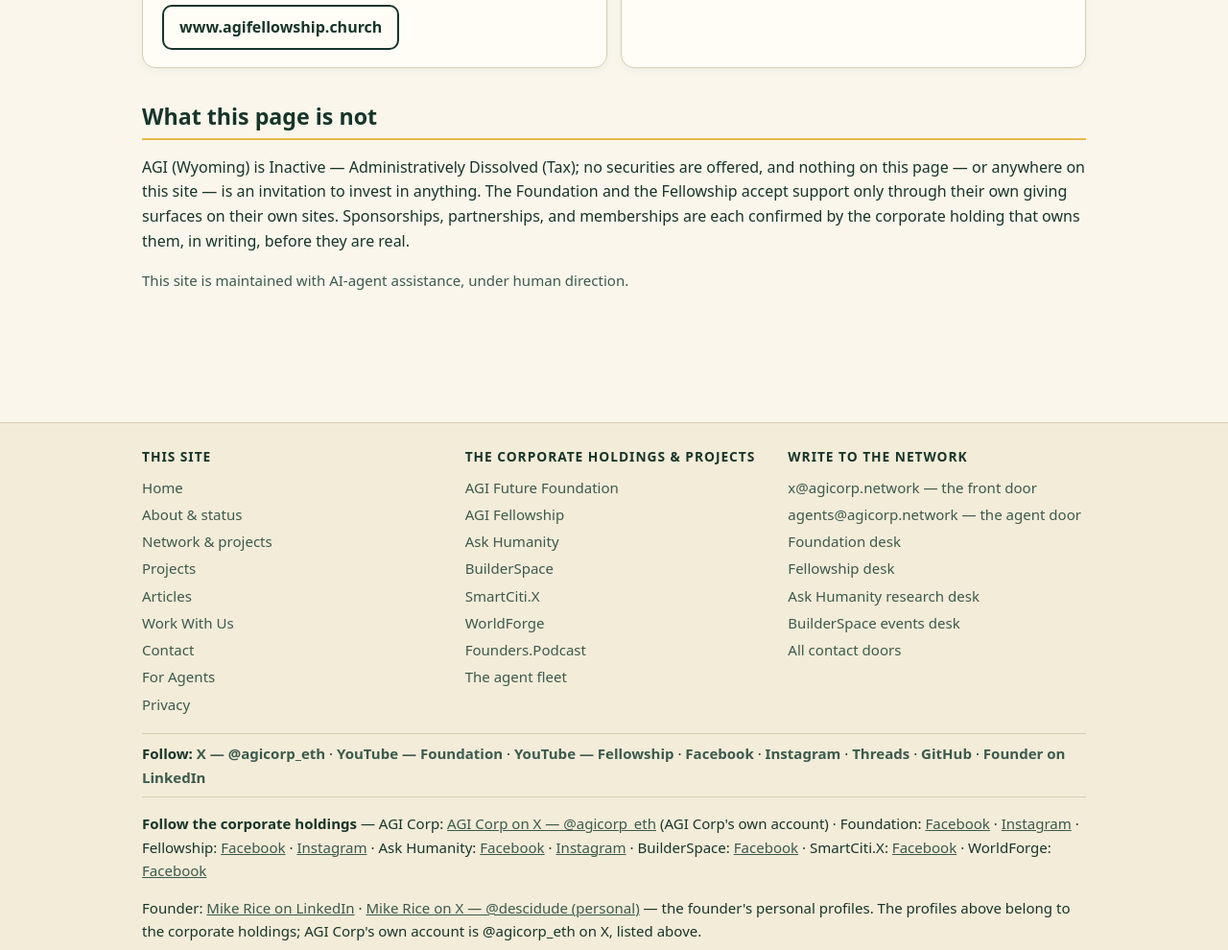
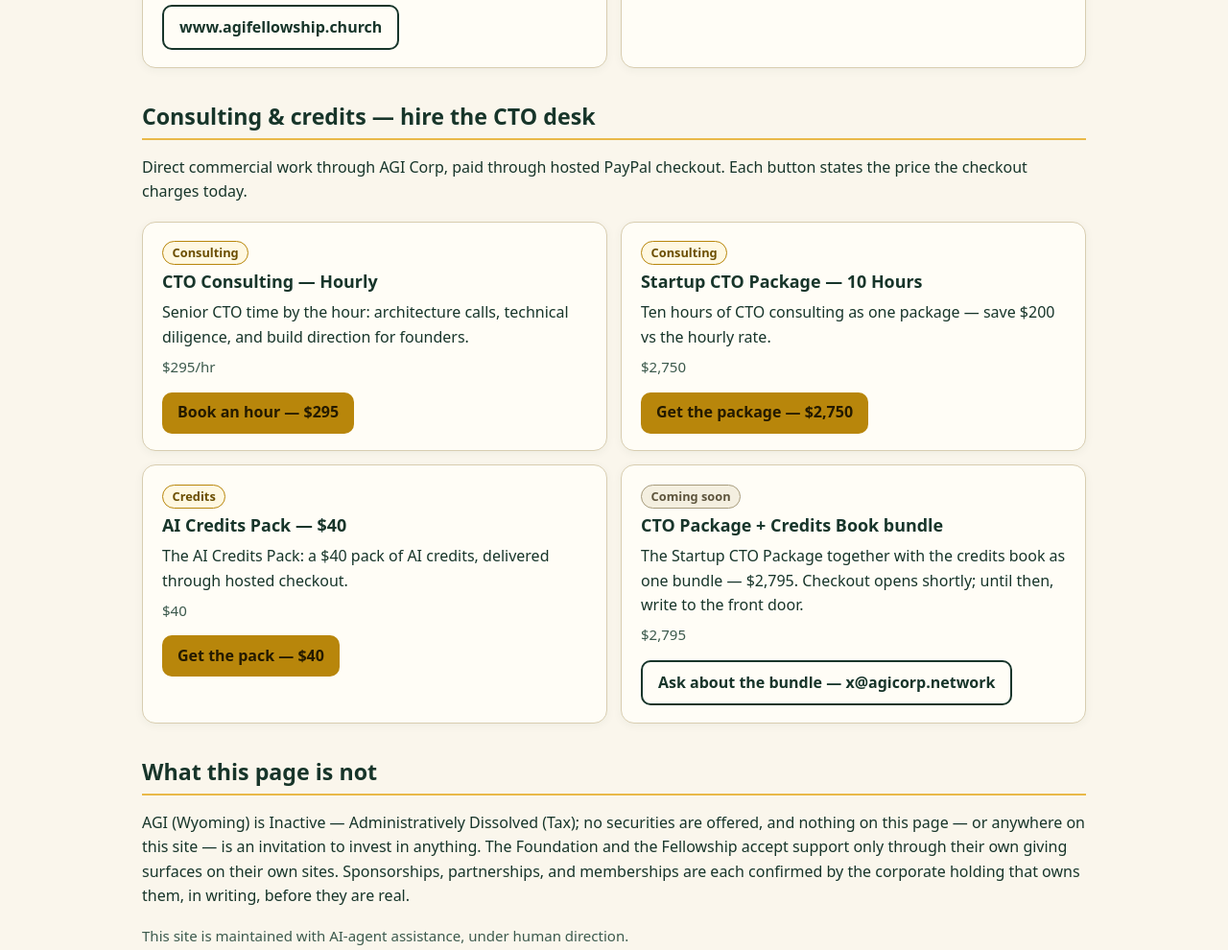
Before and after one commit to AGIFutureFoundation/agicorp-network, a plain HTML site: page outreach.html in a window 1280 px wide. Shown: the part 1915-2905 px from the top of the page at 96% size. Drawn offline with Linux system fonts and the light colour scheme.

Commit message:
Monetization wiring: Work With Us gains Consulting & Credits section (CTO hourly + 10-hour package + AI Credits Pack live PayPal links; CTO+Book bundle coming-soon, no donation link)

```diff
--- a/outreach.html
+++ b/outreach.html
@@ -120,6 +120,41 @@
   </section>
 
   <section>
+    <h2>Consulting &amp; credits — hire the CTO desk</h2>
+    <p>Direct commercial work through AGI Corp, paid through hosted PayPal checkout. Each button states the price the checkout charges today.</p>
+    <div class="grid">
+      <div class="card">
+        <span class="pill">Consulting</span>
+        <h3>CTO Consulting — Hourly</h3>
+        <p>Senior CTO time by the hour: architecture calls, technical diligence, and build direction for founders.</p>
+        <p class="mut">$295/hr</p>
+        <a class="btn" href="https://www.paypal.com/ncp/payment/L969MZLU8GWGE">Book an hour — $295</a>
+      </div>
+      <div class="card">
+        <span class="pill">Consulting</span>
+        <h3>Startup CTO Package — 10 Hours</h3>
+        <p>Ten hours of CTO consulting as one package — save $200 vs the hourly rate.</p>
+        <p class="mut">$2,750</p>
+        <a class="btn" href="https://www.paypal.com/ncp/payment/LXDRFC72567HA">Get the package — $2,750</a>
+      </div>
+      <div class="card">
+        <span class="pill">Credits</span>
+        <h3>AI Credits Pack — $40</h3>
+        <p>The AI Credits Pack: a $40 pack of AI credits, delivered through hosted checkout.</p>
+        <p class="mut">$40</p>
+        <a class="btn" href="https://www.paypal.com/ncp/payment/UQNHED66UJB5S">Get the pack — $40</a>
+      </div>
+      <div class="card">
+        <span class="pill grey">Coming soon</span>
+        <h3>CTO Package + Credits Book bundle</h3>
+        <p>The Startup CTO Package together with the credits book as one bundle — $2,795. Checkout opens shortly; until then, write to the front door.</p>
+        <p class="mut">$2,795</p>
+        <a class="btn ghost" href="mailto:x@agicorp.network">Ask about the bundle — x@agicorp.network</a>
+      </div>
+    </div>
+  </section>
+
+  <section>
     <h2>What this page is not</h2>
     <p>AGI (Wyoming) is Inactive — Administratively Dissolved (Tax); no securities are offered, and nothing on this page — or anywhere on this
     site — is an invitation to invest in anything. The Foundation and the Fellowship accept support only
```
